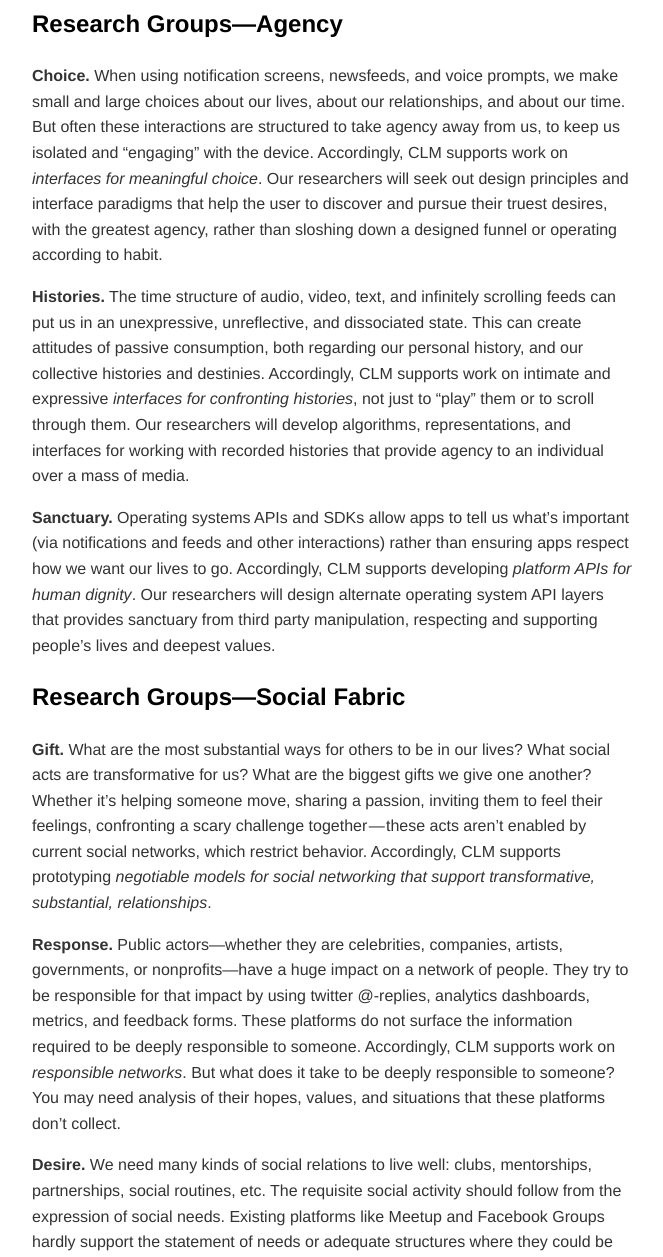
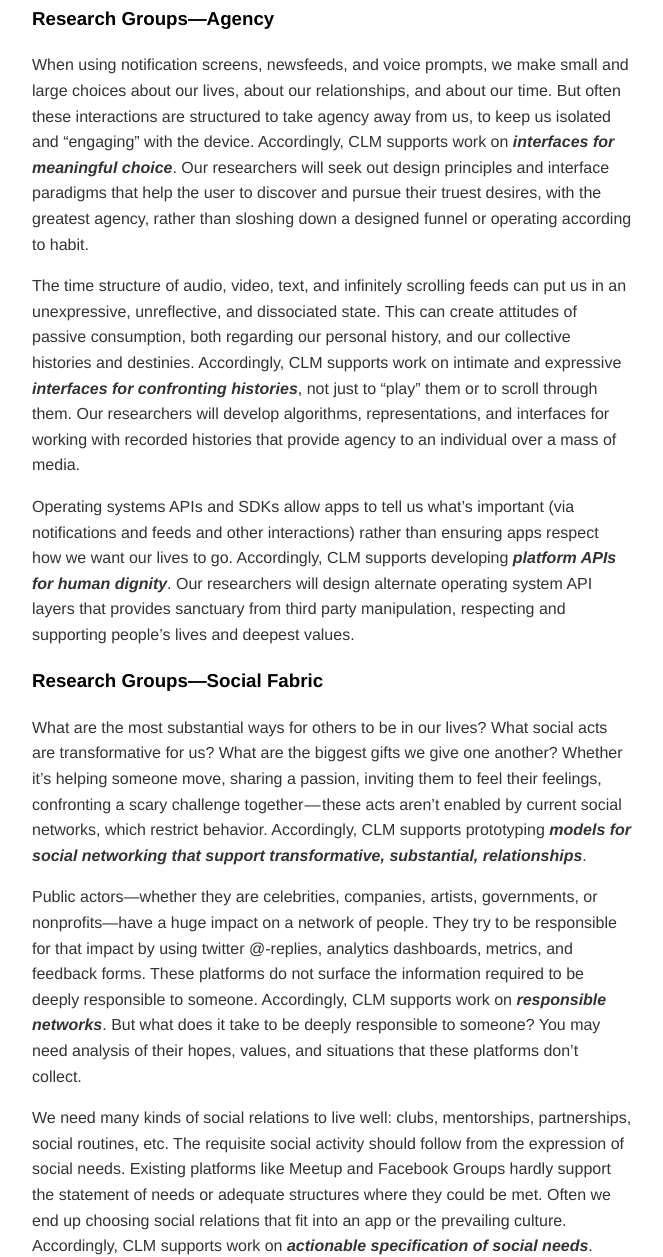
Before and after one commit to humsys/livable.github.io, a website: page index.html in a window 1280 px wide. Shown: the part 998-2255 px from the top of the page, without its empty margins (308-971 px from the left). Drawn offline with Linux system fonts and the light colour scheme.

Commit message:
remove one-word headings

```diff
--- a/index.html
+++ b/index.html
@@ -43,14 +43,14 @@ sub, sub a {
 <p>When we sense that we are making meaningful choices and acts, and deciding how our lives should go, that&#x2019;s called agency. Some environments encourage meaningful choices, while others funnel us along in a way that limits our agency. Current media does too much funneling.</p>
 <p>Each person needs certain relationships in order to live fully and well. We can use the term social fabric for the collection of all these relations and their constituent activities. Current media does not support a full range of relationships and activities.</p>
 <p>We use these terms as lenses to look at how media impacts life and to focus our efforts. They are just abstractions, and we are dedicated to justifying them only by how they appear as common threads in real, human lives<a name="text">.</a><sup><a href="#abstraction">0</a></sup></p>
-<h2 id="user-content-research-groupsagency" class="deep-link"><a href="#research-groupsagency">Research Groups&#x2014;Agency</a></h2>
-<p><strong>Choice.</strong> When using notification screens, newsfeeds, and voice prompts, we make small and large choices about our lives, about our relationships, and about our time. But often these interactions are structured to take agency away from us, to keep us isolated and &#x201C;engaging&#x201D; with the device. Accordingly, CLM supports work on <em>interfaces for meaningful choice</em>.&#xA0;Our researchers will seek out design principles and interface paradigms that help the user to discover and pursue their truest desires, with the greatest agency, rather than sloshing down a designed funnel or operating according to habit.</p>
-<p><strong>Histories.</strong> The time structure of audio, video, text, and infinitely scrolling feeds can put us in an unexpressive, unreflective, and dissociated state. This can create attitudes of passive consumption, both regarding our personal history, and our collective histories and destinies. Accordingly, CLM supports work on intimate and expressive <em>interfaces for confronting histories</em>, not just to &#x201C;play&#x201D; them or to scroll through them. Our researchers will develop algorithms, representations, and interfaces for working with recorded histories that provide agency to an individual over a mass of media.</p>
-<p><strong>Sanctuary.</strong> Operating systems APIs and SDKs allow apps to tell us what&#x2019;s important (via notifications and feeds and other interactions) rather than ensuring apps respect how we want our lives to go. Accordingly, CLM supports developing <em>platform APIs for human dignity</em>. Our researchers will design alternate operating system API layers that provides sanctuary from third party manipulation, respecting and supporting people&#x2019;s lives and deepest values.</p>
-<h2 id="user-content-research-groupssocial-fabric" class="deep-link"><a href="#research-groupssocial-fabric">Research Groups&#x2014;Social Fabric</a></h2>
-<p><strong>Gift.</strong> What are the most substantial ways for others to be in our lives? What social acts are transformative for us? What are the biggest gifts we give one another? Whether it&#x2019;s helping someone move, sharing a passion, inviting them to feel their feelings, confronting a scary challenge together&#x200A;&#x2014;&#x200A;these acts aren&#x2019;t enabled by current social networks, which restrict behavior. Accordingly, CLM supports prototyping <em>negotiable models for social networking that support transformative, substantial, relationships</em>.</p>
-<p><strong>Response.</strong> Public actors&#x2014;whether they are celebrities, companies, artists, governments, or nonprofits&#x2014;have a huge impact on a network of people. They try to be responsible for that impact by using twitter @-replies, analytics dashboards, metrics, and feedback forms. These platforms do not surface the information required to be deeply responsible to someone. Accordingly, CLM supports work on <em>responsible networks</em>. But what does it take to be deeply responsible to someone? You may need analysis of their hopes, values, and situations that these platforms don&#x2019;t collect.</p>
-<p><strong>Desire.</strong> We need many kinds of social relations to live well: clubs, mentorships, partnerships, social routines, etc. The requisite social activity should follow from the expression of social needs. Existing platforms like Meetup and Facebook Groups hardly support the statement of needs or adequate structures where they could be met. Often we end up choosing social relations that fit into an app or the prevailing culture. Accordingly, CLM supports work on <em>actionable specification of social needs</em>.</p>
+<h3 id="user-content-research-groupsagency" class="deep-link"><a href="#research-groupsagency">Research Groups&#x2014;Agency</a></h3>
+<p>When using notification screens, newsfeeds, and voice prompts, we make small and large choices about our lives, about our relationships, and about our time. But often these interactions are structured to take agency away from us, to keep us isolated and &#x201C;engaging&#x201D; with the device. Accordingly, CLM supports work on <strong><em>interfaces for meaningful choice</em></strong>. Our researchers will seek out design principles and interface paradigms that help the user to discover and pursue their truest desires, with the greatest agency, rather than sloshing down a designed funnel or operating according to habit.</p>
+<p>The time structure of audio, video, text, and infinitely scrolling feeds can put us in an unexpressive, unreflective, and dissociated state. This can create attitudes of passive consumption, both regarding our personal history, and our collective histories and destinies. Accordingly, CLM supports work on intimate and expressive <strong><em>interfaces for confronting histories</em></strong>, not just to &#x201C;play&#x201D; them or to scroll through them. Our researchers will develop algorithms, representations, and interfaces for working with recorded histories that provide agency to an individual over a mass of media.</p>
+<p>Operating systems APIs and SDKs allow apps to tell us what&#x2019;s important (via notifications and feeds and other interactions) rather than ensuring apps respect how we want our lives to go. Accordingly, CLM supports developing <strong><em>platform APIs for human dignity</em></strong>. Our researchers will design alternate operating system API layers that provides sanctuary from third party manipulation, respecting and supporting people&#x2019;s lives and deepest values.</p>
+<h3 id="user-content-research-groupssocial-fabric" class="deep-link"><a href="#research-groupssocial-fabric">Research Groups&#x2014;Social Fabric</a></h3>
+<p>What are the most substantial ways for others to be in our lives? What social acts are transformative for us? What are the biggest gifts we give one another? Whether it&#x2019;s helping someone move, sharing a passion, inviting them to feel their feelings, confronting a scary challenge together&#x200A;&#x2014;&#x200A;these acts aren&#x2019;t enabled by current social networks, which restrict behavior. Accordingly, CLM supports prototyping <strong><em>models for social networking that support transformative, substantial, relationships</em></strong>.</p>
+<p>Public actors&#x2014;whether they are celebrities, companies, artists, governments, or nonprofits&#x2014;have a huge impact on a network of people. They try to be responsible for that impact by using twitter @-replies, analytics dashboards, metrics, and feedback forms. These platforms do not surface the information required to be deeply responsible to someone. Accordingly, CLM supports work on <strong><em>responsible networks</em></strong>. But what does it take to be deeply responsible to someone? You may need analysis of their hopes, values, and situations that these platforms don&#x2019;t collect.</p>
+<p>We need many kinds of social relations to live well: clubs, mentorships, partnerships, social routines, etc. The requisite social activity should follow from the expression of social needs. Existing platforms like Meetup and Facebook Groups hardly support the statement of needs or adequate structures where they could be met. Often we end up choosing social relations that fit into an app or the prevailing culture. Accordingly, CLM supports work on <strong><em>actionable specification of social needs</em></strong>.</p>
 <h2 id="user-content-work-with-us" class="deep-link"><a href="#work-with-us">Work with us</a></h2>
 <p>There will be many ways to participate!  We will be gathering researchers for these teams and raising funds to support them.</p>
 <p>We&#x2019;ll be launching a training program for those who can apply our research. We&#x2019;re looking for interested organization who can benefit from our research, and for groups that want to help us run the training.</p>
```
Also changed, not shown: clm-manifesto.md (+8 -8 lines).
